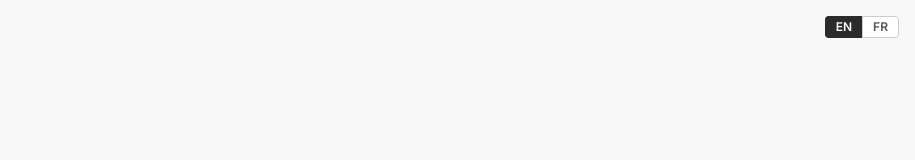
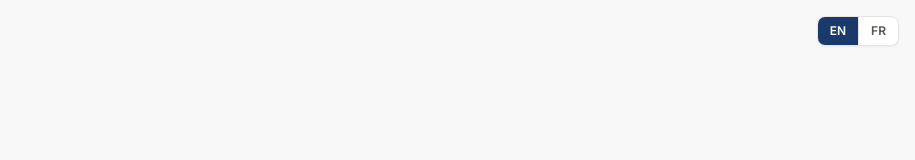
Before and after one commit to NASSWIEL/TrAP--TroubleMaker-Agent-Platform, a Next.js app in the folder frontend/: page / in a window 1280 px wide. Shown: the top 160 px of the page, without its empty margins (365-1280 px from the left). Built offline with nearby package versions, Linux system fonts and the light colour scheme.

Commit message:
feat(ui): update button/input/language-switcher to navy design system

```diff
--- a/frontend/src/components/LanguageSwitcher.tsx
+++ b/frontend/src/components/LanguageSwitcher.tsx
@@ -1,6 +1,7 @@
 "use client";
 import { useLanguage } from "@/contexts/LanguageContext";
 import type { CSSProperties } from "react";
+import { cn } from "@/lib/utils";
 
 interface LanguageSwitcherProps {
   style?: CSSProperties;
@@ -10,52 +11,32 @@
 export function LanguageSwitcher({ style, className }: LanguageSwitcherProps) {
   const { lang, setLang } = useLanguage();
 
-  const base: CSSProperties = {
-    padding: "4px 10px",
-    fontSize: "12px",
-    fontWeight: 600,
-    cursor: "pointer",
-    border: "1px solid #ccc",
-    transition: "background-color 0.2s, color 0.2s",
-    lineHeight: 1,
-  };
-
-  const active: CSSProperties = {
-    backgroundColor: "#2B2B2B",
-    color: "#fff",
-    borderColor: "#2B2B2B",
-  };
-
-  const inactive: CSSProperties = {
-    backgroundColor: "#fff",
-    color: "#555",
-  };
-
   return (
     <div
-      className={className}
-      style={{ display: "inline-flex", alignItems: "center", ...style }}
+      className={cn("inline-flex items-center rounded-lg border border-stone-200 bg-white overflow-hidden shadow-sm", className)}
+      style={style}
     >
       <button
         onClick={() => setLang("en")}
-        style={{
-          ...base,
-          ...(lang === "en" ? active : inactive),
-          borderRadius: "4px 0 0 4px",
-          borderRight: "none",
-        }}
         aria-pressed={lang === "en"}
+        className={cn(
+          "px-3 py-1.5 text-xs font-semibold transition-colors border-r border-stone-200",
+          lang === "en"
+            ? "bg-navy-700 text-white"
+            : "text-stone-600 hover:bg-stone-50"
+        )}
       >
         EN
       </button>
       <button
         onClick={() => setLang("fr")}
-        style={{
-          ...base,
-          ...(lang === "fr" ? active : inactive),
-          borderRadius: "0 4px 4px 0",
-        }}
         aria-pressed={lang === "fr"}
+        className={cn(
+          "px-3 py-1.5 text-xs font-semibold transition-colors",
+          lang === "fr"
+            ? "bg-navy-700 text-white"
+            : "text-stone-600 hover:bg-stone-50"
+        )}
       >
         FR
       </button>
--- a/frontend/src/components/ui/button.tsx
+++ b/frontend/src/components/ui/button.tsx
@@ -1,29 +1,34 @@
 import * as React from "react"
 import { Slot } from "@radix-ui/react-slot"
 import { cva, type VariantProps } from "class-variance-authority"
-
 import { cn } from "@/lib/utils"
 
 const buttonVariants = cva(
-  "inline-flex items-center justify-center gap-2 whitespace-nowrap rounded-md text-sm font-medium transition-colors focus-visible:outline-none focus-visible:ring-1 focus-visible:ring-ring disabled:pointer-events-none disabled:opacity-50 [&_svg]:pointer-events-none [&_svg]:size-4 [&_svg]:shrink-0",
+  "inline-flex items-center justify-center gap-2 whitespace-nowrap rounded-lg text-sm font-medium transition-colors focus-visible:outline-none focus-visible:ring-2 focus-visible:ring-navy-500 focus-visible:ring-offset-2 disabled:pointer-events-none disabled:opacity-50 [&_svg]:pointer-events-none [&_svg]:size-4 [&_svg]:shrink-0",
   {
     variants: {
       variant: {
         default:
-          "bg-primary text-primary-foreground shadow hover:bg-primary/90",
+          "bg-navy-700 text-white shadow-sm hover:bg-navy-900",
         destructive:
-          "bg-destructive text-destructive-foreground shadow-sm hover:bg-destructive/90",
+          "bg-red-600 text-white shadow-sm hover:bg-red-700",
         outline:
-          "border border-input bg-background shadow-sm hover:bg-accent hover:text-accent-foreground",
+          "border border-stone-300 bg-white shadow-sm hover:bg-stone-50 text-stone-700",
         secondary:
-          "bg-secondary text-secondary-foreground shadow-sm hover:bg-secondary/80",
-        ghost: "hover:bg-accent hover:text-accent-foreground",
-        link: "text-primary underline-offset-4 hover:underline",
+          "bg-white border border-stone-300 text-stone-700 shadow-sm hover:bg-stone-50",
+        ghost:
+          "text-stone-600 hover:text-navy-700 hover:bg-stone-100",
+        link:
+          "text-navy-500 underline-offset-4 hover:underline",
+        success:
+          "bg-green-600 text-white shadow-sm hover:bg-green-700",
+        warning:
+          "bg-amber-500 text-white shadow-sm hover:bg-amber-600",
       },
       size: {
         default: "h-9 px-4 py-2",
-        sm: "h-8 rounded-md px-3 text-xs",
-        lg: "h-10 rounded-md px-8",
+        sm: "h-8 px-3 text-xs",
+        lg: "h-10 px-6",
         icon: "h-9 w-9",
       },
     },
--- a/frontend/src/components/ui/input.tsx
+++ b/frontend/src/components/ui/input.tsx
@@ -1,5 +1,4 @@
 import * as React from "react"
-
 import { cn } from "@/lib/utils"
 
 const Input = React.forwardRef<HTMLInputElement, React.ComponentProps<"input">>(
@@ -8,7 +7,7 @@
       <input
         type={type}
         className={cn(
-          "flex h-9 w-full rounded-md border border-input bg-transparent px-3 py-1 text-base shadow-sm transition-colors file:border-0 file:bg-transparent file:text-sm file:font-medium file:text-foreground placeholder:text-muted-foreground focus-visible:outline-none focus-visible:ring-1 focus-visible:ring-ring disabled:cursor-not-allowed disabled:opacity-50 md:text-sm",
+          "flex h-10 w-full rounded-lg border border-stone-300 bg-white px-3 py-2.5 text-base text-stone-900 shadow-sm transition-colors placeholder:text-stone-400 focus-visible:outline-none focus-visible:ring-2 focus-visible:ring-navy-500 focus-visible:border-transparent disabled:cursor-not-allowed disabled:opacity-50 md:text-sm",
           className
         )}
         ref={ref}
```
